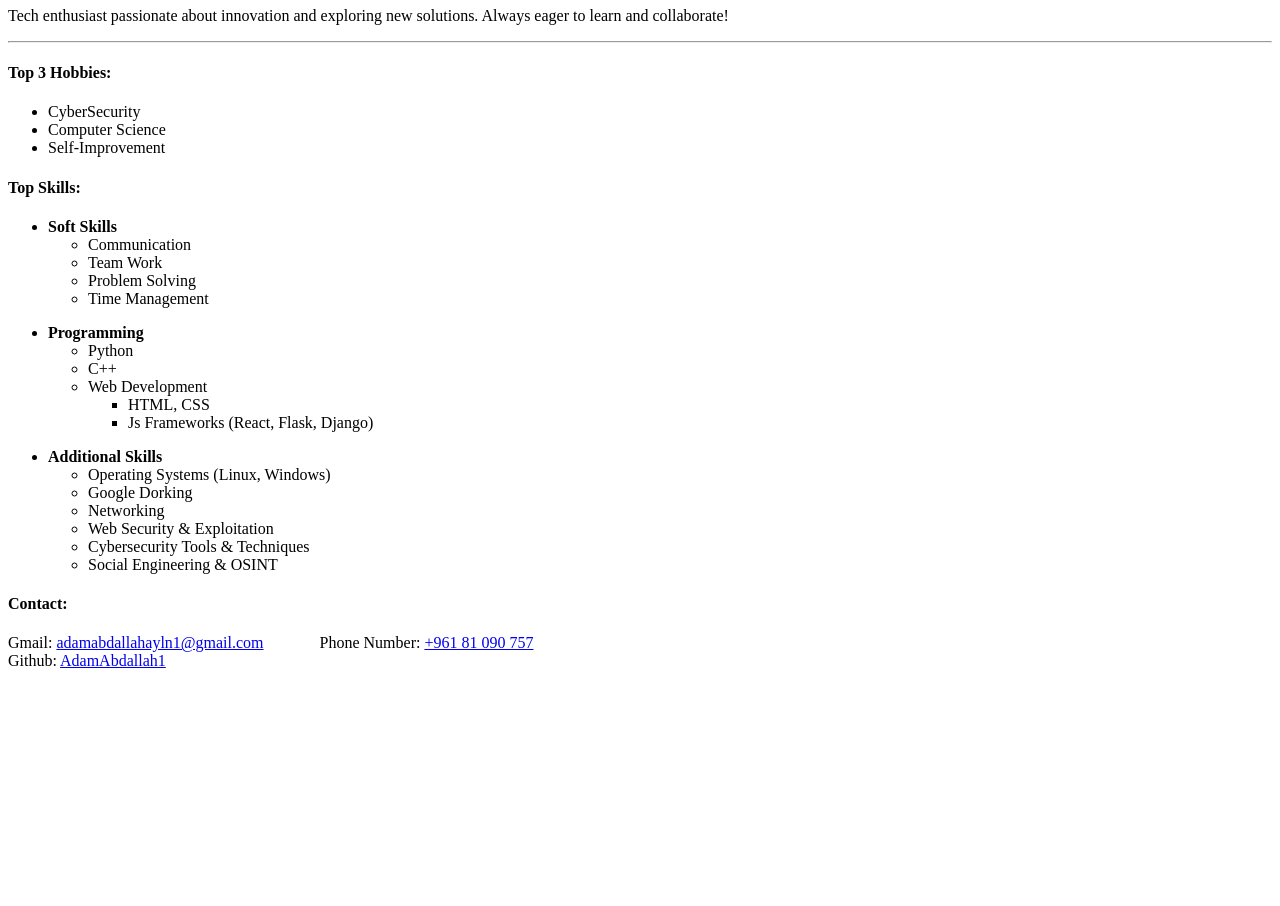
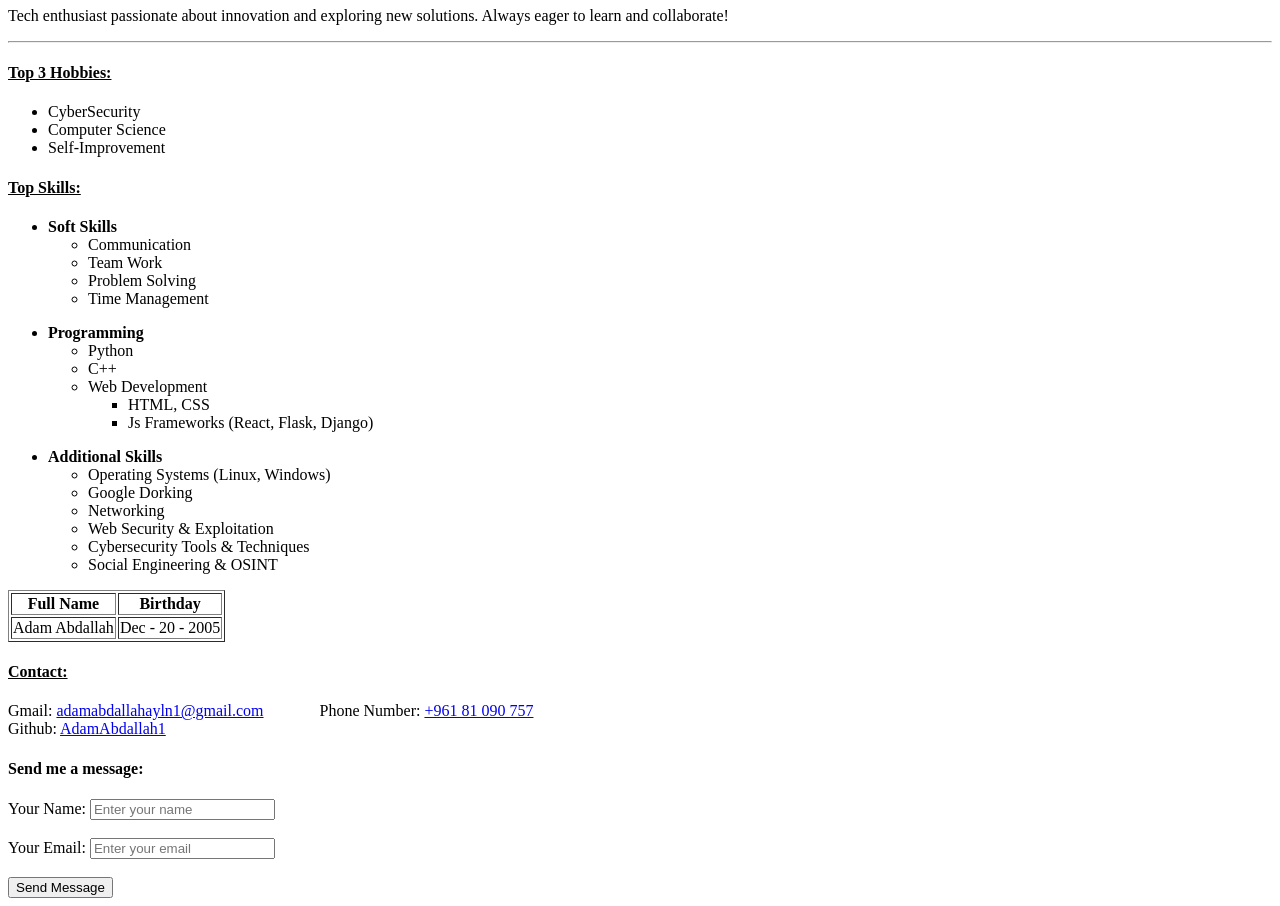
Before and after one commit to AdamAbdallah1/adams_portfolio, a plain HTML site: page index.html in a window 1280 px wide. Shown: the part 73-979 px from the top of the page. Before the commit the page ends 800 px from the top, so only its background shows below. Drawn offline with Linux system fonts and the light colour scheme.

Commit message:
Adding send me message section

```diff
--- a/index.html
+++ b/index.html
@@ -7,13 +7,13 @@
 </head>
 <body>
     <header>
-        <h1>Adam Abdallah</h1>
+        <h1><em>Adam Abdallah</em></h1>
         <p>Tech enthusiast passionate about innovation and exploring new solutions. Always eager to learn and collaborate!</p><hr>
     </header>
     <div class="portfolio">
         <div class="portfolio-container">
             <div class="top-3-hobbies">
-                <h4>Top 3 Hobbies:</h4>
+                <h4><u>Top 3 Hobbies:</u></h4>
                 <ul>
                     <li>CyberSecurity</li>
                     <li>Computer Science</li>
@@ -21,7 +21,7 @@
                 </ul>
             </div>
             <div class="skills">
-                <h4>Top Skills: </h4>
+                <h4><u>Top Skills: </u></h4>
                 <ul>
                     <li><strong>Soft Skills</strong></li>
                     <ul>
@@ -55,12 +55,36 @@
                     </ul>
                 </ul>
             </div>
+            <div class="table">
+                <table border="1">
+                    <tr>
+                        <th>Full Name</th>
+                        <th>Birthday</th>
+                    </tr>
+                    <tr>
+                        <td>Adam Abdallah</td>
+                        <td>Dec - 20 - 2005</td>
+                    </tr>
+                </table>
+            </div>
         </div>
         <div class="porfolio-footer">
-            <h4>Contact:</h4>
+            <h4><u>Contact:</u></h4>
             Gmail: <a href="mailto:adamabdallahayln1@gmail.com">adamabdallahayln1@gmail.com</a>&nbsp;&nbsp;&nbsp;&nbsp;&nbsp;&nbsp;&nbsp;&nbsp;&nbsp;&nbsp;&nbsp;&nbsp;&nbsp;
             Phone Number: <a href="tel:+96181090757">+961 81 090 757</a>
             <br> Github: <a href="https://github.com/AdamAbdallah1">AdamAbdallah1</a>
+            <div class="contact-me">
+                <h4>Send me a message: </h4>
+                <form>
+                    <label for="name">Your Name:</label>
+                    <input type="text" name="name" id="name" placeholder="Enter your name">
+                    <br> <br>
+                    <label for="email">Your Email:</label>
+                    <input type="email" name="email" id="email" placeholder="Enter your email">
+                    <br><br>
+                    <button>Send Message</button>
+                </form>
+            </div>
         </div>
     </div>
 </body>
```
